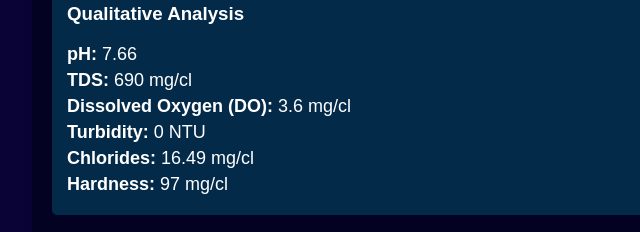
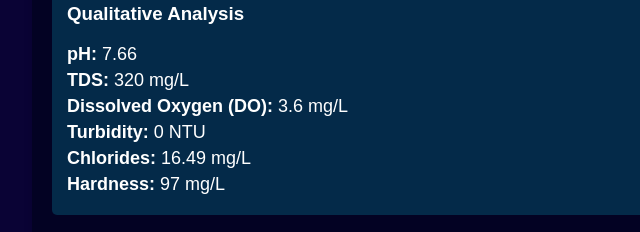
Before and after one commit to arg45-123/extc-survey-report, a plain HTML site: page index.html in a window 1280 px wide. Shown: the part 708-940 px from the top of the page, 238-878 px from the left. Drawn offline with Linux system fonts and the light colour scheme.

Commit message:
Update index.html

```diff
--- a/index.html
+++ b/index.html
@@ -87,11 +87,11 @@
         <div class="data-section">
             <h3>Qualitative Analysis</h3>
             <p><strong>pH:</strong> 7.66</p>
-            <p><strong>TDS:</strong> 690 mg/cl</p>
-            <p><strong>Dissolved Oxygen (DO):</strong> 3.6 mg/cl</p>
+            <p><strong>TDS:</strong> 320 mg/L</p>
+            <p><strong>Dissolved Oxygen (DO):</strong> 3.6 mg/L</p>
             <p><strong>Turbidity:</strong> 0 NTU</p>
-            <p><strong>Chlorides:</strong> 16.49 mg/cl</p>
-            <p><strong>Hardness:</strong> 97 mg/cl</p>
+            <p><strong>Chlorides:</strong> 16.49 mg/L</p>
+            <p><strong>Hardness:</strong> 97 mg/L</p>
         </div>
 
         <div class="data-section">
```
